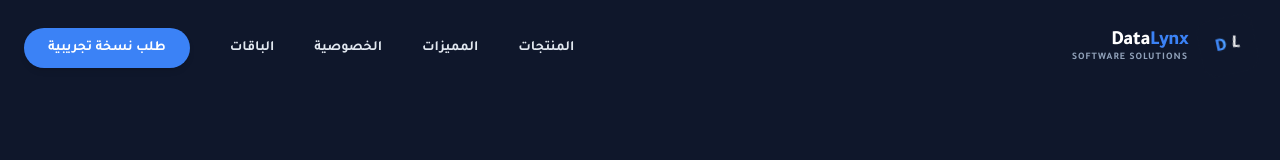
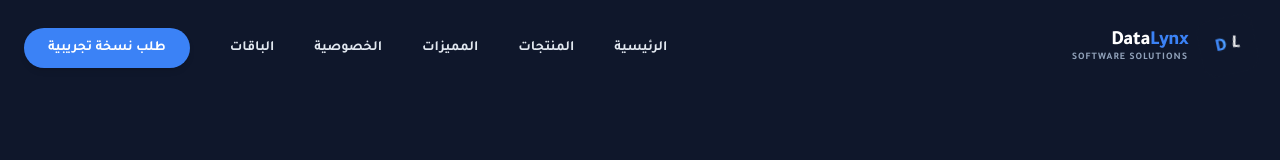
Before and after one commit to ibrahemelganainy/lex-landing, a React (Vite) app: page / in a window 1280 px wide. Shown: the top 160 px of the page. Built offline with nearby package versions, Linux system fonts and the light colour scheme.

Commit message:
Fix Node version and workflow build

```diff
--- a/src/components/Navbar.jsx
+++ b/src/components/Navbar.jsx
@@ -14,6 +14,7 @@ export default function Navbar() {
   }, [])
 
   const navLinks = [
+    { name: 'الرئيسية', href: 'www.datalynx.space' },
     { name: 'المنتجات', href: '#products' },
     { name: 'المميزات', href: '#features' },
     { name: 'الخصوصية', href: '#privacy' },
```
